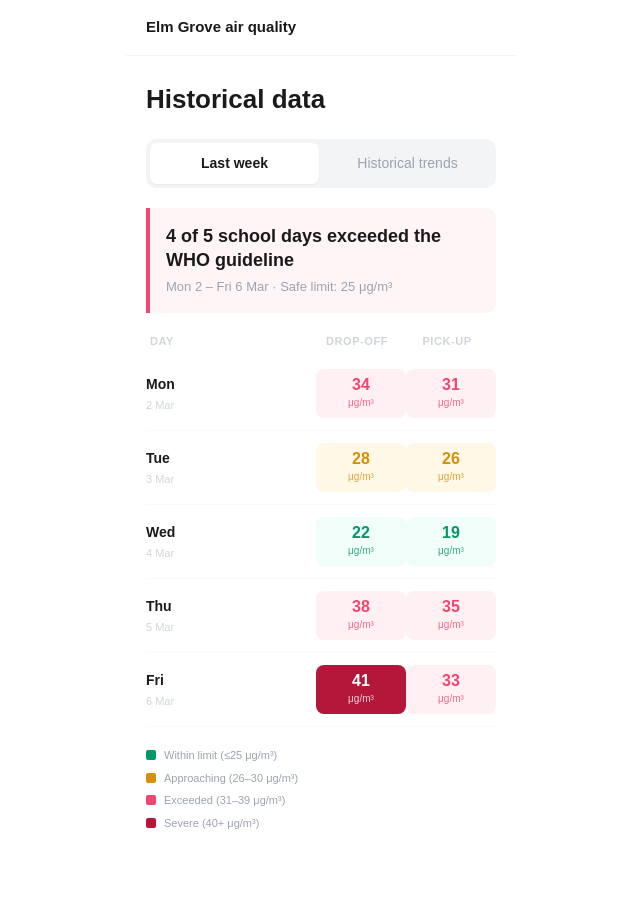
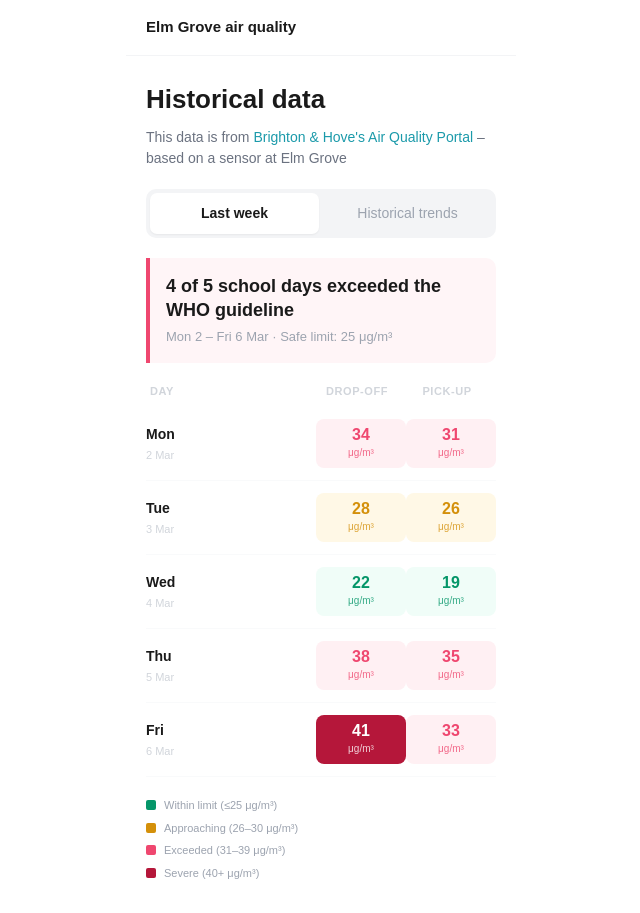
Before and after one commit to jamescuddy-bot/ELMGROVE, a React (Vite) app: page /data in a window 1280 px wide. Shown: the whole page, without its empty margins (319-959 px from the left). Before the commit the page ends 863 px from the top, so only its background shows below. Built offline with nearby package versions, Linux system fonts and the light colour scheme; a web font is replaced by a local one.

Commit message:
Link 'Brighton & Hove's Air Quality Portal' text on data page

```diff
--- a/src/pages/HistoricalData.jsx
+++ b/src/pages/HistoricalData.jsx
@@ -32,7 +32,19 @@ export default function HistoricalData() {
   return (
     <Layout>
       <div className="px-5 pt-6 pb-8">
-        <h1 className="text-[26px] font-bold text-ink mb-5">Historical data</h1>
+        <h1 className="text-[26px] font-bold text-ink mb-2">Historical data</h1>
+        <p className="text-[14px] text-gray-500 mb-5">
+          This data is from{' '}
+          <a
+            href="https://portal.earthsense.co.uk/BrightonHoveandSussexPublic/analysis"
+            target="_blank"
+            rel="noopener noreferrer"
+            className="text-teal no-underline"
+          >
+            Brighton &amp; Hove's Air Quality Portal
+          </a>
+          {' '}– based on a sensor at Elm Grove
+        </p>
 
         {/* Tabs */}
         <div className="flex bg-gray-100 rounded-[10px] p-1 gap-1 mb-5">
```
